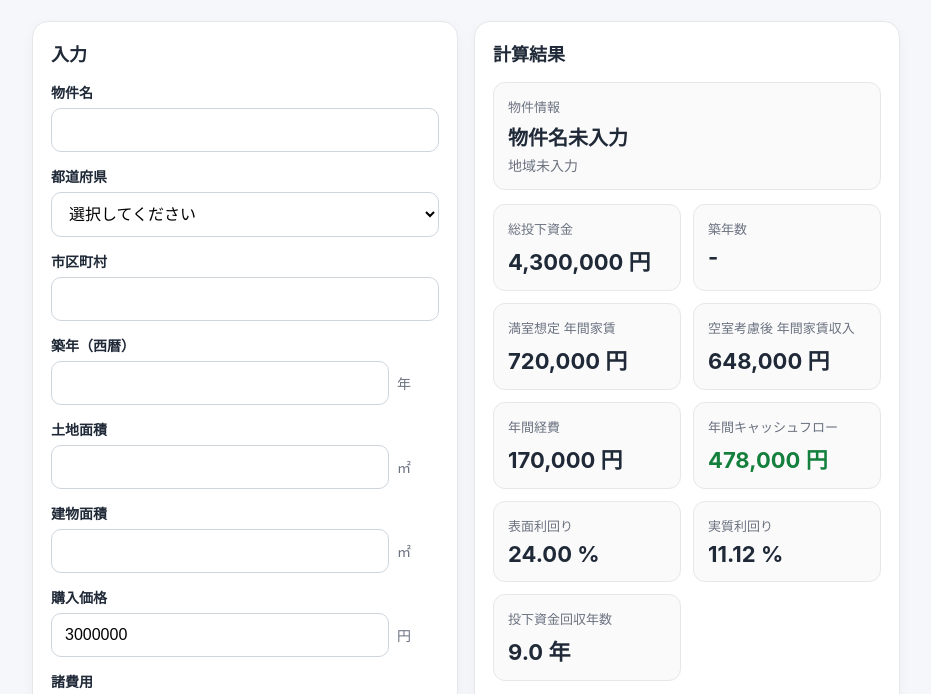
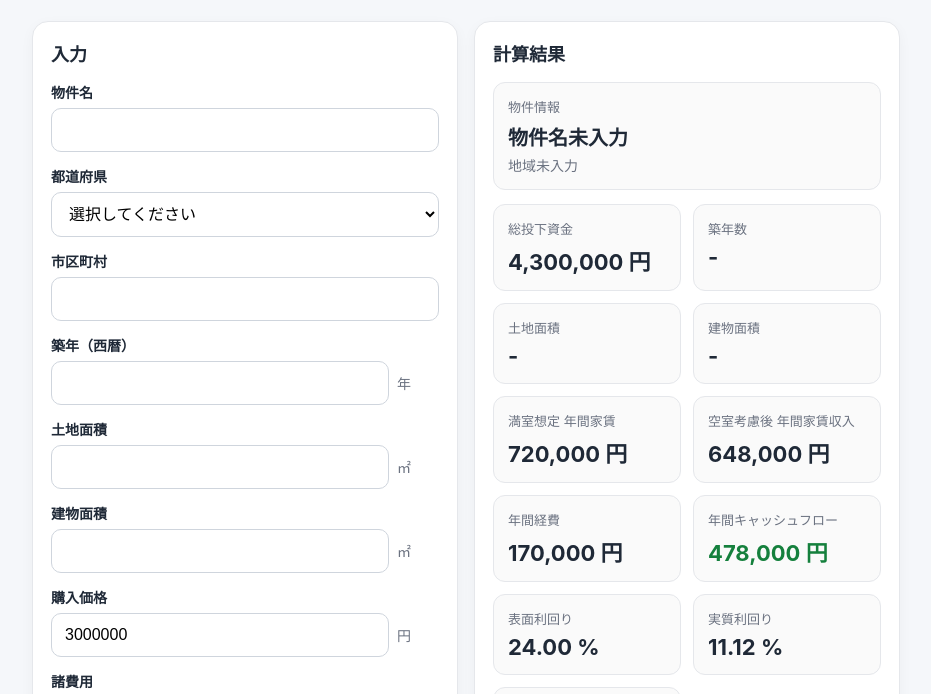
Before and after one commit to ponsken/akiya-calculator, a plain HTML site: page index.html in a window 1280 px wide. Shown: the part 101-795 px from the top of the page, without its empty margins (174-1105 px from the left). Drawn offline with Linux system fonts and the light colour scheme.

Commit message:
土地建物面積結果Update index.html

```diff
--- a/index.html
+++ b/index.html
@@ -176,6 +176,8 @@
         <div class="results">
           <div class="result"><div class="name">総投下資金</div><div class="value" id="totalInvestment">-</div></div>
           <div class="result"><div class="name">築年数</div><div class="value" id="buildingAge">-</div></div>
+          <div class="result"><div class="name">土地面積</div><div class="value" id="landAreaResult">-</div></div>
+          <div class="result"><div class="name">建物面積</div><div class="value" id="buildingAreaResult">-</div></div>
           <div class="result"><div class="name">満室想定 年間家賃</div><div class="value" id="grossRent">-</div></div>
           <div class="result"><div class="name">空室考慮後 年間家賃収入</div><div class="value" id="effectiveRent">-</div></div>
           <div class="result"><div class="name">年間経費</div><div class="value" id="annualExpenses">-</div></div>
```
